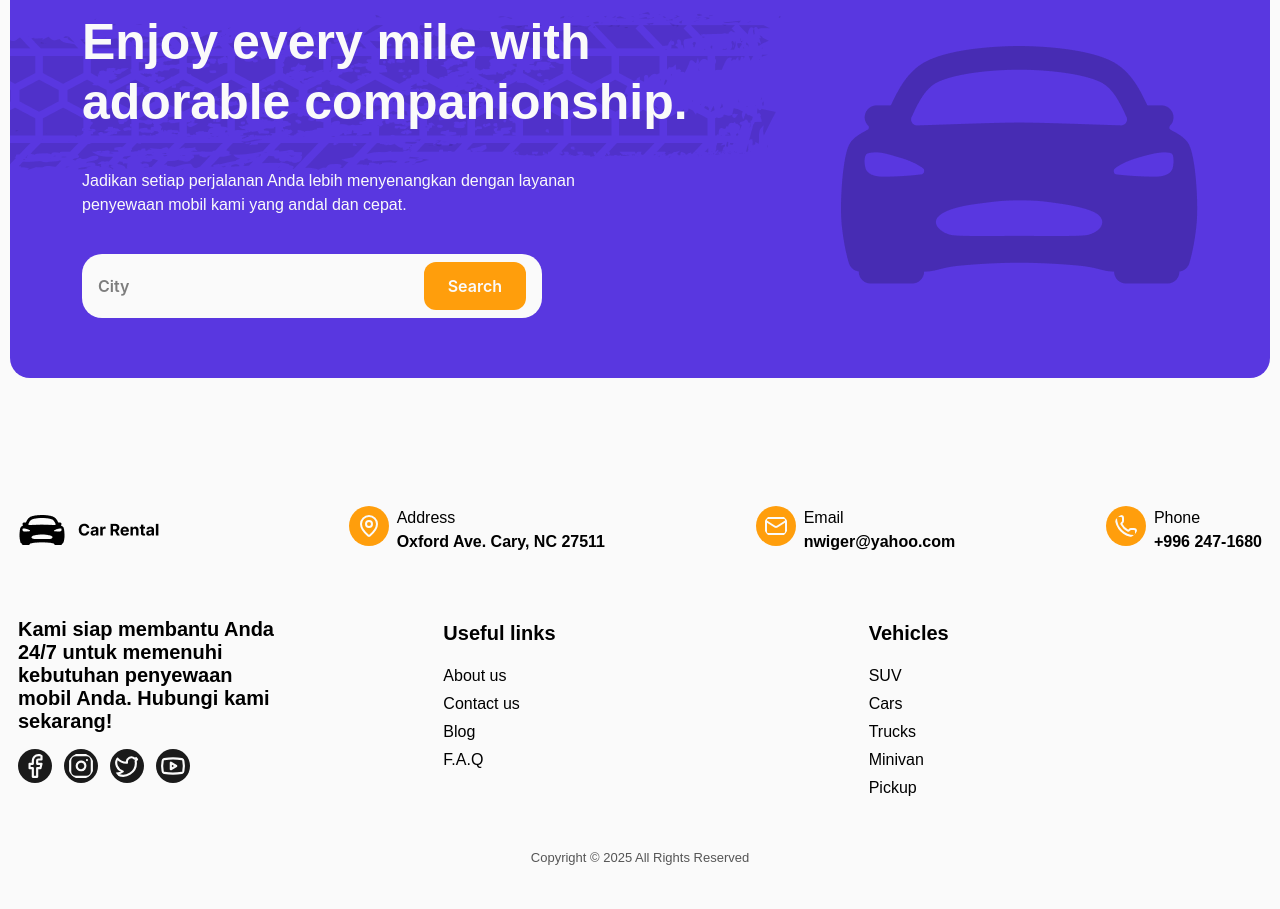
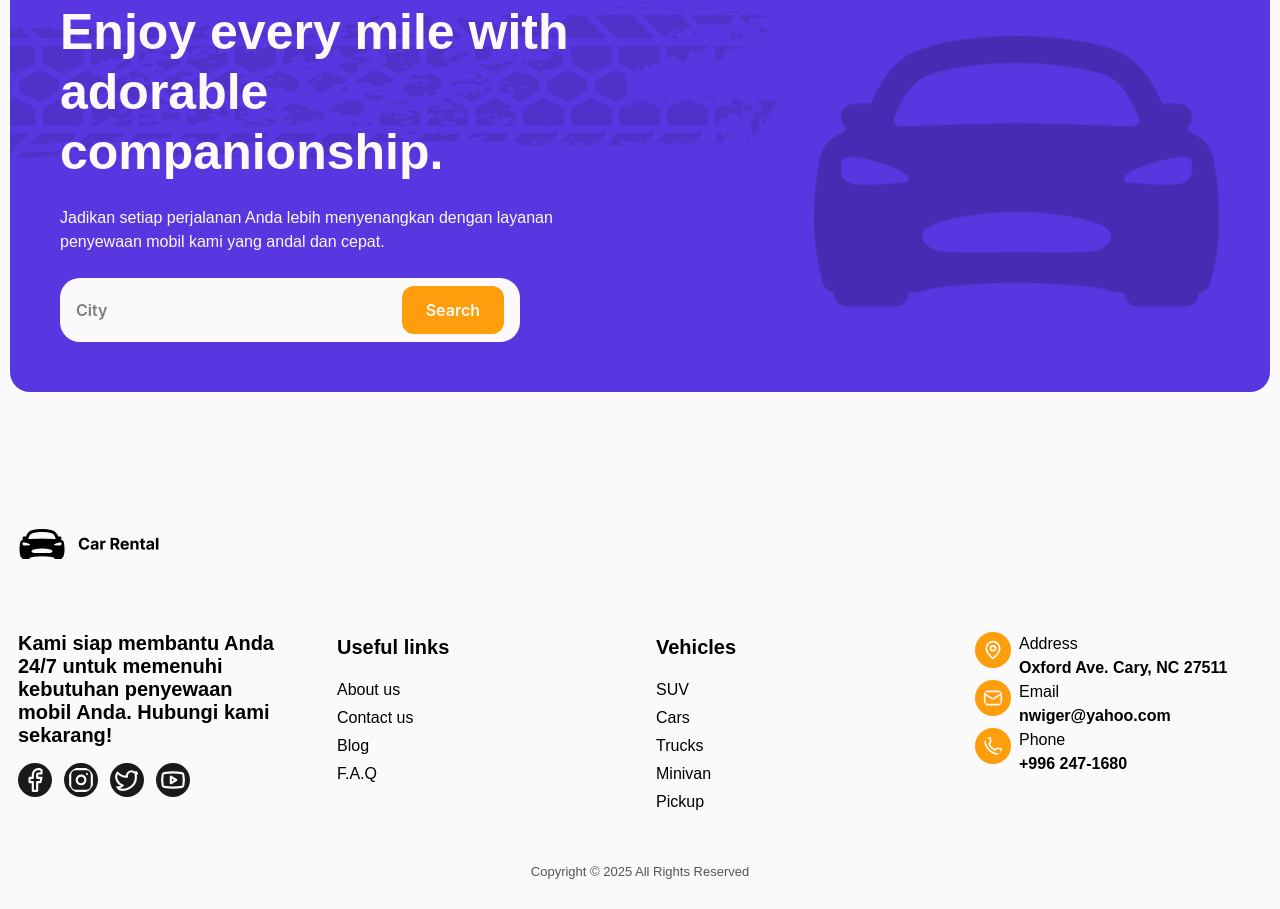
Before and after one commit to ahmadshahfarhan/car-rental, a React app: page / in a window 1280 px wide. Shown: the part 3678-4587 px from the top of the page. Built offline with nearby package versions, Linux system fonts and the light colour scheme; the HTML template or start-up script is replaced by a standard one.

Commit message:
responsive/pages home

```diff
--- a/src/components/footer/footer.jsx
+++ b/src/components/footer/footer.jsx
@@ -13,46 +13,14 @@ const Footer = () => {
   return (
     <>
       <div className="bg-transparent p-2 mt-[120px] mb-[20px]">
-        <div className=" flex justify-between flex-wrap">
-          <img src={logo} className=" flex object-scale-down" alt="" />
-          <div className=" flex gap-2">
-            <MapPin
-              className=" bg-accent rounded-full text-surface p-2"
-              size={40}
-            />
-            <div className="font-worksans text-[16px]">
-              <span className=" font-normal">Address</span>
-              <h2 className=" font-semibold">Oxford Ave. Cary, NC 27511</h2>
-            </div>
-          </div>
-          <div className=" flex gap-2">
-            <Mail
-              className=" bg-accent rounded-full text-surface p-2"
-              size={40}
-            />
-            <div className=" font-worksans text-[16px]">
-              <span className=" font-normal">Email</span>
-              <h2 className=" font-semibold">nwiger@yahoo.com</h2>
-            </div>
-          </div>
-          <div className=" flex gap-2">
-            <Phone
-              className=" bg-accent rounded-full text-surface p-2"
-              size={40}
-            />
-            <div className=" font-worksans text-[16px]">
-              <span className=" font-normal">Phone</span>
-              <h2 className=" font-semibold">+996 247-1680</h2>
-            </div>
-          </div>
-        </div>
-        <div className=" grid grid-cols-3 gap-8 mt-16">
-          <div>
-            <p className=" font-worksans font-semibold text-[20px] max-w-[270px] leading-[23px]">
+        <img src={logo} className="object-scale-down flex" alt="" />
+        <div className=" grid md:grid-cols-4 grid-cols-2 gap-8 mt-8 md:mt-16">
+          <div className=" order-1">
+            <p className=" font-worksans font-semibold text-[16px] md:text-[20px] max-w-[270px] leading-[23px]">
               Kami siap membantu Anda 24/7 untuk memenuhi kebutuhan penyewaan
               mobil Anda. Hubungi kami sekarang!
             </p>
-            <ul className=" flex items-center gap-x-3 mt-4">
+            <ul className="items-center gap-x-3 mt-4 inline-flex">
               <li>
                 <Facebook
                   className="bg-main rounded-full p-1 text-surface"
@@ -79,18 +47,18 @@ const Footer = () => {
               </li>
             </ul>
           </div>
-          <div>
+          <div className=" order-2 flex-col inline-flex">
             <label className=" font-worksans font-semibold text-[20px]">
               Useful links
             </label>
-            <ul className=" font-worksans font-normal text-[16px] mt-4 space-y-1">
+            <ul className=" font-worksans font-normal text-[16px] mt-4 space-y-1 ">
               <li>About us</li>
               <li>Contact us</li>
               <li>Blog</li>
               <li>F.A.Q</li>
             </ul>
           </div>
-          <div>
+          <div className=" order-3">
             <label className=" font-worksans font-semibold text-[20px]">
               Vehicles
             </label>
@@ -102,6 +70,29 @@ const Footer = () => {
               <li>Pickup</li>
             </ul>
           </div>
+          <div className="flex-col md:order-4 order-1">
+            <div className=" flex gap-2">
+              <MapPin className=" bg-accent rounded-full text-surface p-2 w-9 h-9" />
+              <div className="font-worksans text-[16px]">
+                <span className=" font-normal">Address</span>
+                <h2 className=" font-semibold">Oxford Ave. Cary, NC 27511</h2>
+              </div>
+            </div>
+            <div className=" flex gap-2">
+              <Mail className=" bg-accent rounded-full text-surface p-2 w-9 h-9" />
+              <div className=" font-worksans text-[16px]">
+                <span className=" font-normal">Email</span>
+                <h2 className=" font-semibold">nwiger@yahoo.com</h2>
+              </div>
+            </div>
+            <div className=" flex gap-2">
+              <Phone className=" bg-accent rounded-full text-surface p-2 w-9 h-9" />
+              <div className=" font-worksans text-[16px]">
+                <span className=" font-normal">Phone</span>
+                <h2 className=" font-semibold">+996 247-1680</h2>
+              </div>
+            </div>
+          </div>
         </div>
         <h1 className=" font-worksans text-normal text-center mt-12 text-muted text-[13px]">
           Copyright © 2025 All Rights Reserved
--- a/src/components/home/banner/CtaSection.jsx
+++ b/src/components/home/banner/CtaSection.jsx
@@ -5,22 +5,30 @@ import FormInput from "./components/CtaSectionFormInput";
 const CtaSection = () => {
   return (
     <>
-      <div className=" bg-primary rounded-[20px] mb-5 py-[60px] px-[72px] relative overflow-hidden">
-        <img src={Shadow} className=" absolute left-0" alt="" />
-        <div className=" z-10 relative mx-auto">
-          <div className=" flex items-center justify-between">
-            <div className=" space-y-[37px]">
-              <h1 className=" font-worksans font-bold text-[50px] text-surface text-start max-w-[630px] leading-[60px]">
-                Enjoy every mile with adorable companionship.
-              </h1>
-              <p className=" font-worksans font-normal text-[16px] text-surface text-start mt-[20px] max-w-[540px]">
-                Jadikan setiap perjalanan Anda lebih menyenangkan dengan layanan
-                penyewaan mobil kami yang andal dan cepat.
-              </p>
+      <div className="bg-primary rounded-[20px] mb-5 py-[60px] md:py-[50px] px-2 md:px-[50px] relative overflow-hidden">
+        <img
+          src={Shadow}
+          className="absolute left-0 pointer-events-none"
+          alt=""
+        />
+        <div className="relative z-10 mx-auto flex flex-col md:flex-row items-center justify-between gap-10 md:gap-16 lg:gap-20">
+          <div className="w-full md:w-[55%] lg:w-[50%] space-y-6 text-center md:text-left">
+            <h1 className="font-worksans font-bold text-[35px] md:text-[42px] lg:text-[50px] text-surface leading-[40px] md:leading-[50px] lg:leading-[60px]">
+              Enjoy every mile with adorable companionship.
+            </h1>
+            <p className="font-worksans text-[16px] text-surface max-w-[540px] mx-auto md:mx-0">
+              Jadikan setiap perjalanan Anda lebih menyenangkan dengan layanan
+              penyewaan mobil kami yang andal dan cepat.
+            </p>
+            <div className="mx-auto md:mx-0 w-full max-w-[500px]">
               <FormInput />
             </div>
-            <img src={Vector} alt="" />
           </div>
+          <img
+            src={Vector}
+            className="hidden md:block md:w-[42%] lg:w-[35%] object-contain"
+            alt=""
+          />
         </div>
       </div>
     </>
--- a/src/components/home/banner/FactsinNumber.jsx
+++ b/src/components/home/banner/FactsinNumber.jsx
@@ -4,10 +4,10 @@ import Shadow from "../../../assets/banner/FactinNumber/Shadow.png";
 const FactsinNumber = () => {
   return (
     <>
-      <div className=" bg-primary rounded-[20px] py-[60px] px-[72px] relative overflow-hidden">
+      <div className=" bg-primary rounded-[20px] py-[60px] md:px-[72px] px-2 relative overflow-hidden">
         <img src={Shadow} className=" absolute left-0 top-0" alt="" />
         <div className=" z-10 relative">
-          <h1 className=" font-worksans font-bold text-[50px] text-surface text-center">
+          <h1 className=" font-worksans font-bold md:text-[50px] text-[35px] text-surface text-center">
             Facts in numbers
           </h1>
           <p className=" font-worksans font-normal text-[16px] text-surface text-center mt-[20px] max-w-[712px] mx-auto">
@@ -16,7 +16,7 @@ const FactsinNumber = () => {
             fermentum
           </p>
           <div className=" flex justify-center flex-wrap   gap-8 w-auto mt-[70px]">
-            <div className=" bg-surface rounded-[20px] p-[16px] w-full max-w-[240px] ">
+            <div className=" bg-surface rounded-[20px] p-[16px] w-full md:max-w-[240px] max-w-[300px]">
               <div className="flex items-center gap-x-3 font-worksans">
                 <CarFront
                   className="bg-accent text-white rounded-[12px] w-[60px] h-auto p-2"
@@ -30,7 +30,7 @@ const FactsinNumber = () => {
                 </div>
               </div>
             </div>
-            <div className=" bg-surface rounded-[20px] p-[16px] w-full max-w-[240px] ">
+            <div className=" bg-surface rounded-[20px] p-[16px] w-full md:max-w-[240px] max-w-[300px] ">
               <div className="flex items-center gap-x-3 font-worksans">
                 <UserCheck
                   className="bg-accent text-white rounded-[12px] w-[60px] h-auto p-2"
@@ -44,7 +44,7 @@ const FactsinNumber = () => {
                 </div>
               </div>
             </div>
-            <div className=" bg-surface rounded-[20px] p-[16px] w-full max-w-[240px] ">
+            <div className=" bg-surface rounded-[20px] p-[16px] w-full md:max-w-[240px] max-w-[300px] ">
               <div className="flex items-center gap-x-3 font-worksans">
                 <CalendarCheck
                   className="bg-accent text-white rounded-[12px] w-[60px] h-auto p-2"
@@ -58,7 +58,7 @@ const FactsinNumber = () => {
                 </div>
               </div>
             </div>
-            <div className=" bg-surface rounded-[20px] p-[16px] w-full max-w-[240px] ">
+            <div className=" bg-surface rounded-[20px] p-[16px] w-full md:max-w-[240px] max-w-[300px] ">
               <div className="flex items-center gap-x-3 font-worksans">
                 <CircleGauge
                   className="bg-accent text-white rounded-[12px] w-[60px] h-auto p-2"
--- a/src/components/home/banner/components/CtaSectionFormInput.jsx
+++ b/src/components/home/banner/components/CtaSectionFormInput.jsx
@@ -2,11 +2,15 @@ const CtaSectionForm = () => {
   return (
     <>
       <form action="">
-        <div className=" flex justify-between items-center gap-x-3 bg-surface p-2 px-4 rounded-[20px] w-full max-w-[460px]">
-          <input className=" placeholder:font-inter placeholder:font-semibold placeholder:text-[16px] border-0 outline-0 font-inter" placeholder="City" type="text" />
+        <div className=" flex justify-between items-center gap-x-3 bg-surface p-2 px-4 rounded-[20px] w-full md:max-w-[460px] max-w-[340px] md:mx-0 mx-auto">
+          <input
+            className=" placeholder:font-inter placeholder:font-semibold placeholder:text-[16px] border-0 outline-0 font-inter w-full"
+            placeholder="City"
+            type="text"
+          />
           <button
             type="button"
-            className=" bg-accent text-surface rounded-[12px] font-inter font-semibold text-[16px] py-3 px-6 hover:bg-orange-600 transition-all cursor-pointer"
+            className=" bg-accent text-surface rounded-[12px] font-inter font-semibold text-[16px] md:py-3 py-2 px-6 hover:bg-orange-600 transition-all cursor-pointer"
           >
             Search
           </button>
--- a/src/index.css
+++ b/src/index.css
@@ -60,4 +60,8 @@
     @apply text-surface bg-accent py-[10.5px] px-[28px] font-semibold text-[16px] rounded-[12px];
     font-family: var(--font-inter);
   }
+
+  .btn-card {
+    @apply md:text-[16px] text-[13px] rounded-[12px] md:py-3 py-2 px-4 mt-4 w-full cursor-pointer transition-all;
+  }
 }
```
Also changed, not shown: src/components/home/highlights/highlights.jsx (+16 -16 lines).
